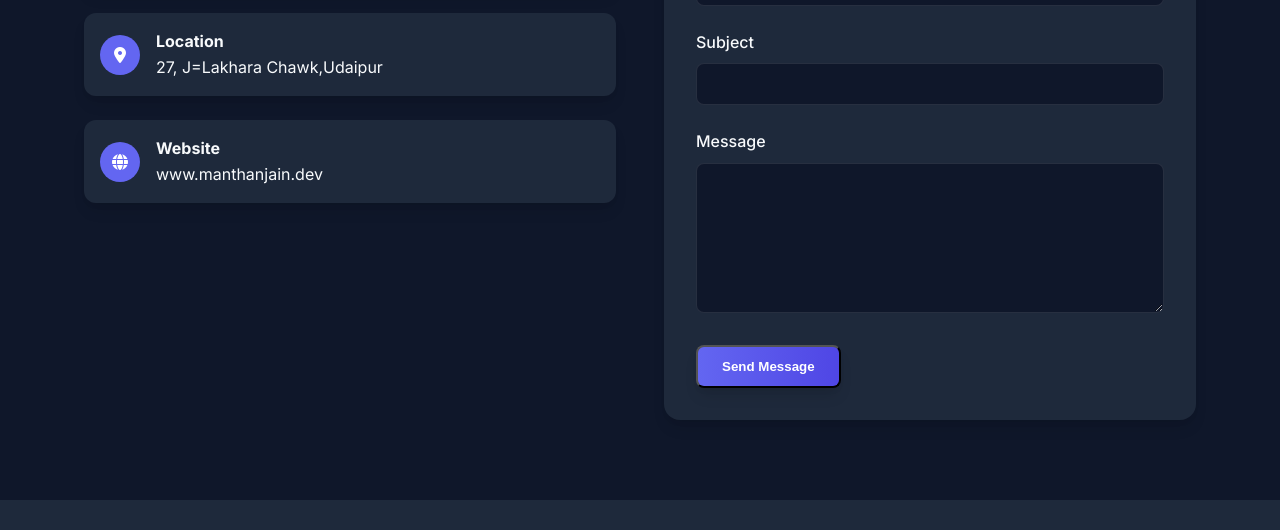
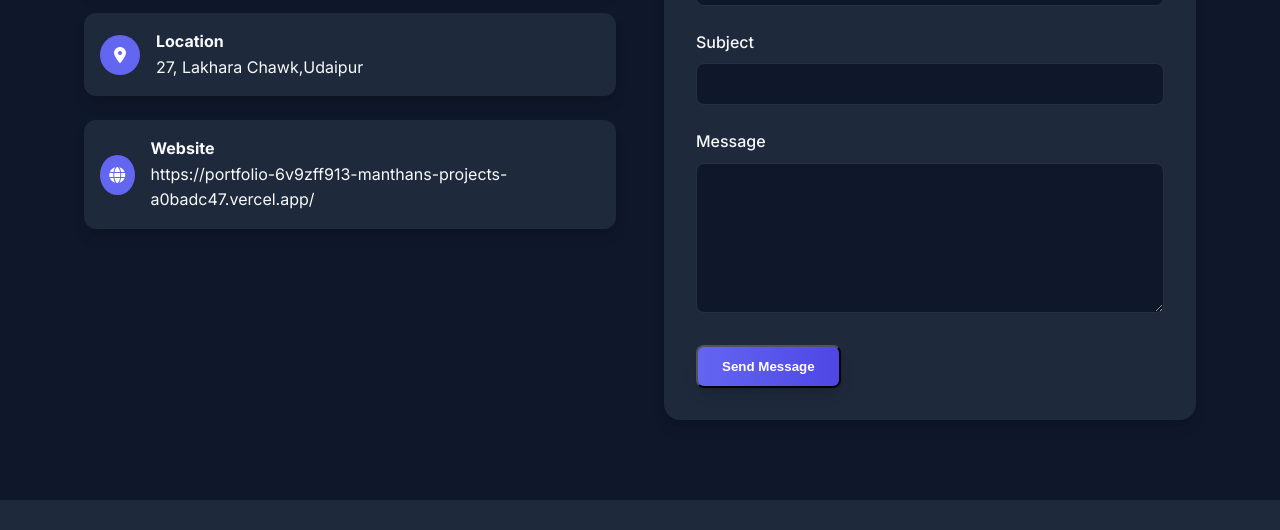
Before and after one commit to ManthanJain777/portfolio, a plain HTML site: page index.html in a window 1280 px wide. Shown: the part 4017-4547 px from the top of the page. Drawn offline with Linux system fonts and the light colour scheme.

Commit message:
Update index.html

```diff
--- a/index.html
+++ b/index.html
@@ -321,14 +321,14 @@
                         <i class="fas fa-map-marker-alt"></i>
                         <div>
                             <h4>Location</h4>
-                            <p>27, J=Lakhara Chawk,Udaipur</p>
+                            <p>27, Lakhara Chawk,Udaipur</p>
                         </div>
                     </div>
                     <div class="contact-item">
                         <i class="fas fa-globe"></i>
                         <div>
                             <h4>Website</h4>
-                            <p>www.manthanjain.dev</p>
+                            <p>https://portfolio-6v9zff913-manthans-projects-a0badc47.vercel.app/</p>
                         </div>
                     </div>
                 </div>
```
